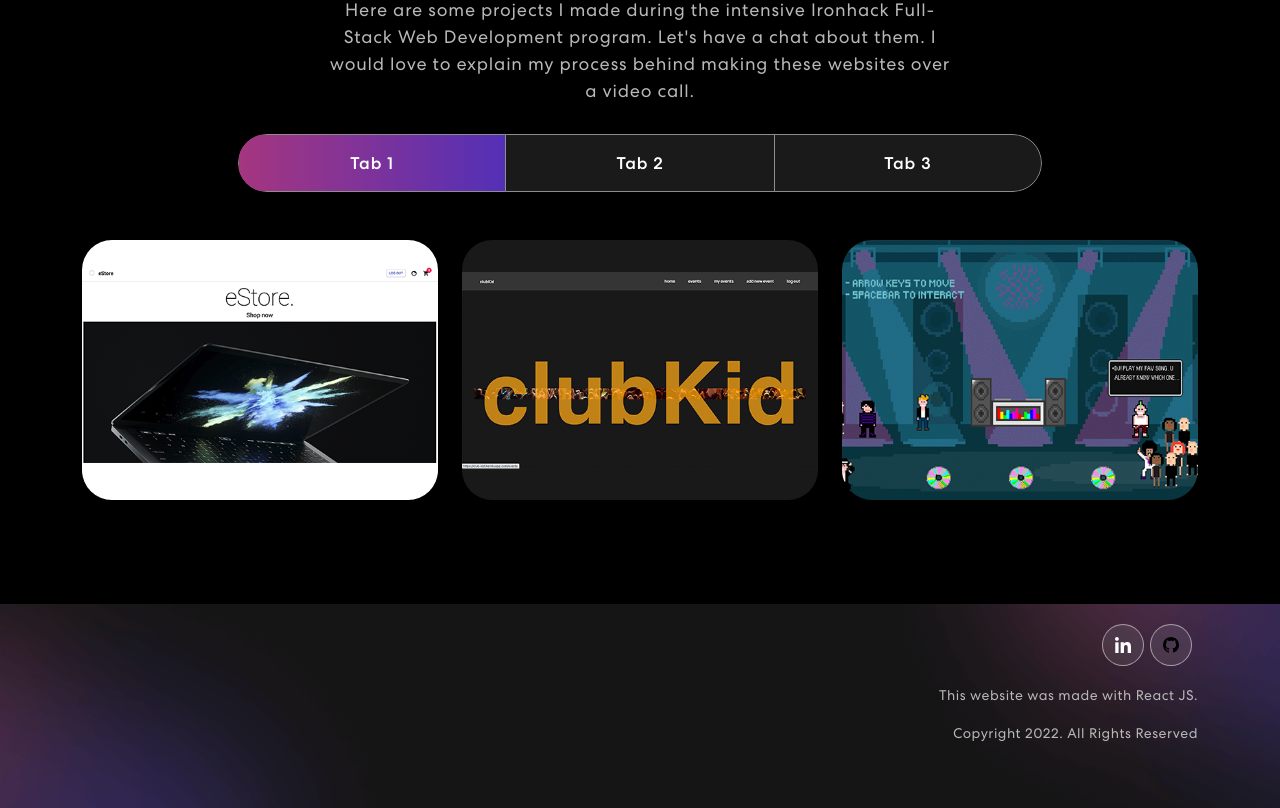
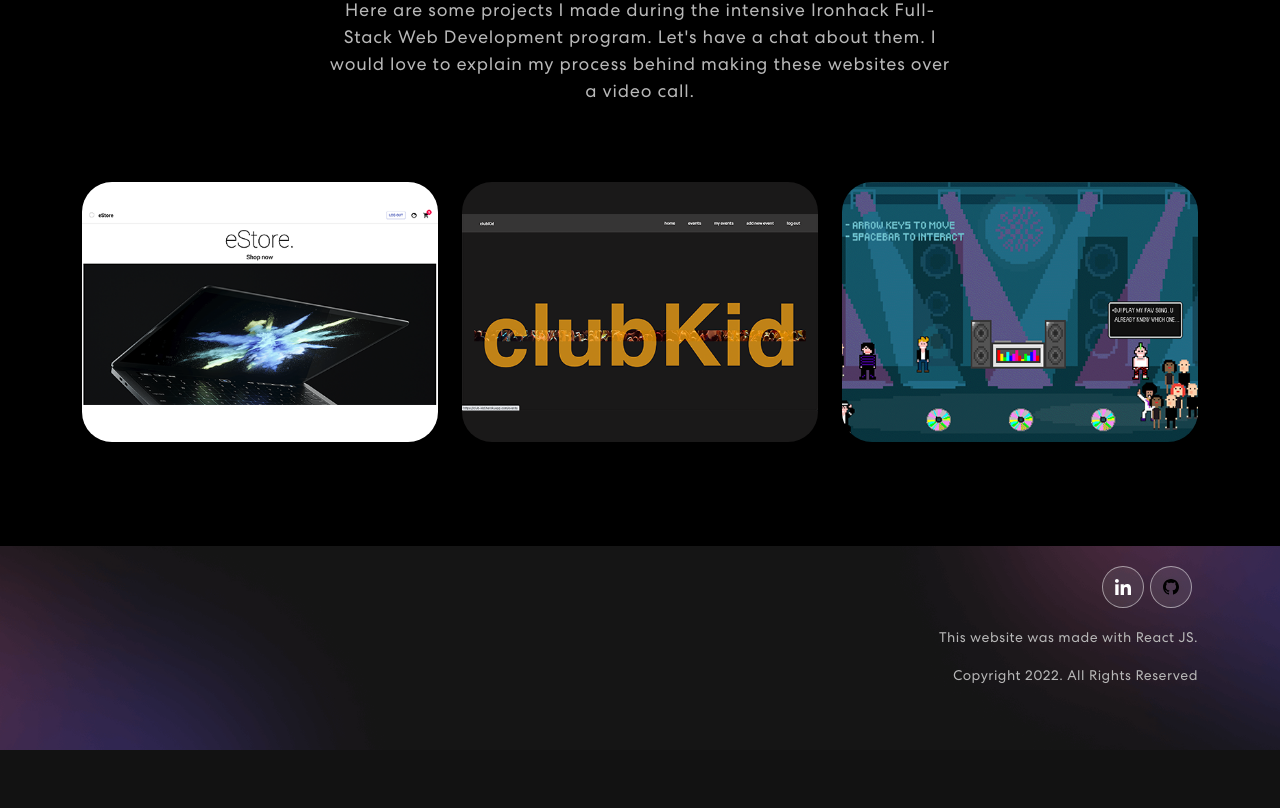
Before and after one commit to adam-alfraih/adam-alfraih, a React (Create React App) app: page / in a window 1280 px wide. Shown: the part 1640-2448 px from the top of the page. After the commit the page ends 2390 px from the top, so only its background shows below. Built offline with nearby package versions, Linux system fonts and the light colour scheme.

Commit message:
removed project tabs

```diff
--- a/src/Components/Projects.js
+++ b/src/Components/Projects.js
@@ -32,7 +32,7 @@ export const Projects = () => {
                         <p>Here are some projects I made during the intensive Ironhack Full-Stack Web Development program. Let's have a chat about them. I would love to explain my process behind making these websites over a video call.</p>
                         <Tab.Container id="projects-tabs" defaultActiveKey="first">
                         <Nav variant="pills" className="nav-pills mb-5 justify-content-center align-items-center" id="pills-tab">
-                        <Nav.Item>
+                            {/* <Nav.Item>
                                 <Nav.Link eventKey="first">Tab 1</Nav.Link>
                             </Nav.Item>
                             <Nav.Item>
@@ -40,7 +40,7 @@ export const Projects = () => {
                             </Nav.Item>
                             <Nav.Item>
                                 <Nav.Link eventKey="third">Tab 3</Nav.Link>
-                        </Nav.Item>
+                            </Nav.Item> */}
                         </Nav>
                         <Tab.Content>
                             <Tab.Pane eventKey="first">
@@ -52,7 +52,7 @@ export const Projects = () => {
                                             <img src={project1} alt="" />
                                             <div className="proj-txtx">
                                                 <h4>eStore</h4>
-                                            <span>A responsive React based web app that mimics an E-commerce web store using an API. This is a CRUD application with authentification.</span>
+                                                <span>A responsive fullstack React based web app that mimics an E-commerce web store using an API. This is a CRUD application with authentification.</span>
                                                 <br /><br />
                                                 <span>Click to see GitHub repo. URL is in the GitHub bio.</span>
                                             </div>
```
Lines whose indentation alone changed are shown as unchanged.
